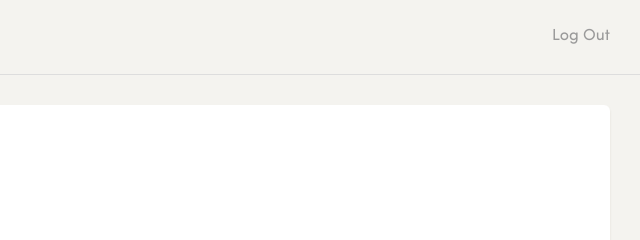
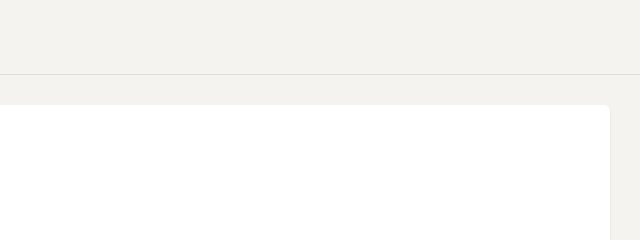
Before and after one commit to disaster-rescue/disaster-rescue.github.io, a plain HTML site: page maps.html in a window 1280 px wide. Shown: the top 240 px of the page, 640-1280 px from the left. Drawn offline with Linux system fonts and the light colour scheme; some packages are replaced by stand-ins of ours; no server answers; a web font is replaced by a local one.

Commit message:
Update maps.html

```diff
--- a/maps.html
+++ b/maps.html
@@ -98,9 +98,6 @@
                     <div class="collapse navbar-collapse">
                         <ul class="nav navbar-nav navbar-right">
                             <li>
-                                <a href="#">
-                                    <p>Log Out</p>
-                                </a>
                             </li>
                         </ul>
                     </div>
```
